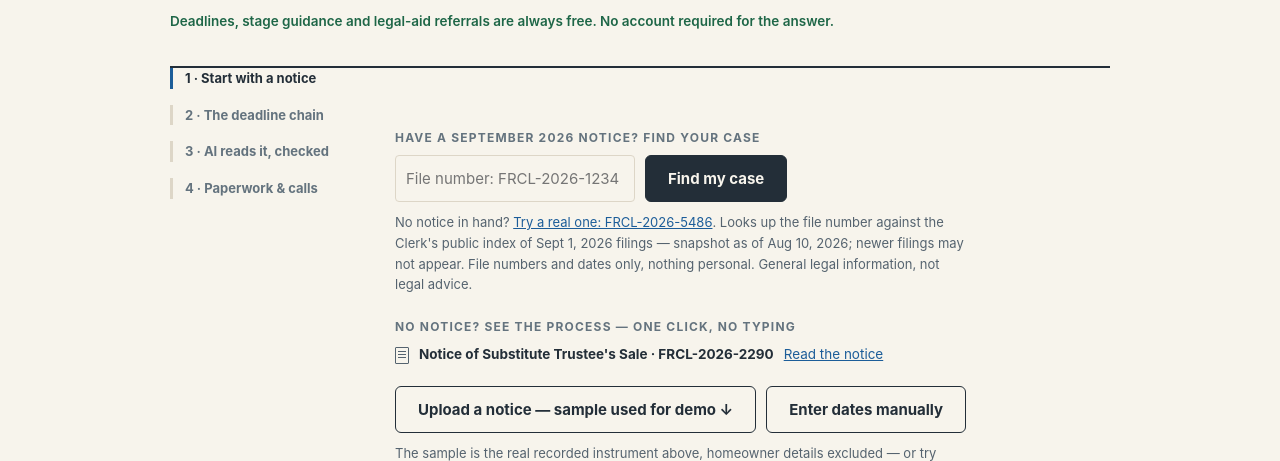
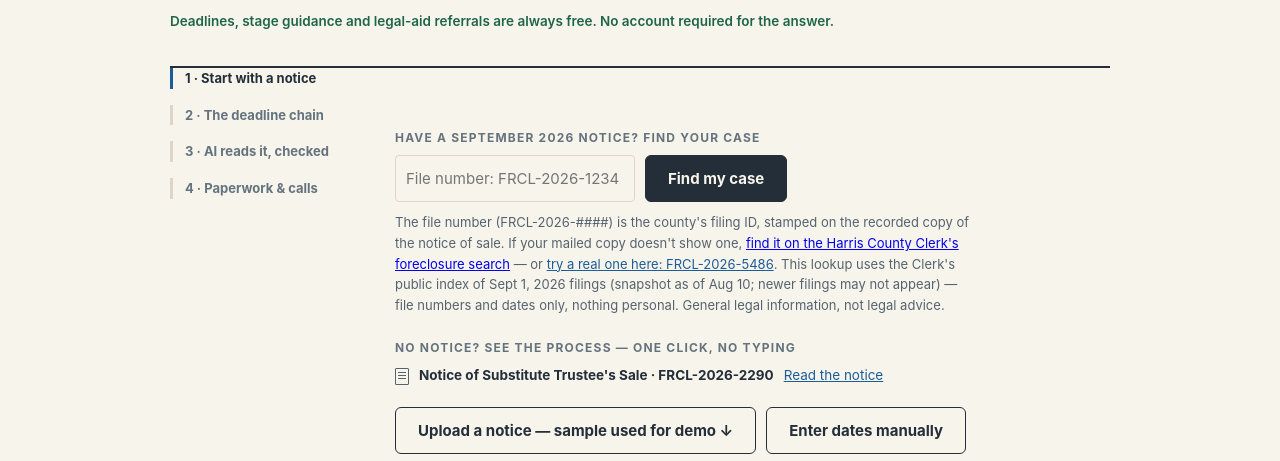
Before and after one commit to tbrown034/foreclosure-navigator, a website built with Vite: page index.html in a window 1280 px wide. Shown: the part 321-782 px from the top of the page. Built offline with nearby package versions, Linux system fonts and the light colour scheme.

Commit message:
Say where the file number comes from (Clerk stamp on the recorded copy, with the search link as fallback)

```diff
--- a/index.html
+++ b/index.html
@@ -41,7 +41,7 @@
         <input type="text" id="caseNumber" class="text-input" style="max-width:240px" placeholder="File number: FRCL-2026-1234" aria-label="File number from your notice" />
         <button type="button" class="abtn primary big" id="findCaseBtn">Find my case</button>
       </div>
-      <p class="quiet-alts">No notice in hand? <button type="button" class="linklike" id="tryRealCase">Try a real one: FRCL-2026-5486</button>. Looks up the file number against the Clerk's public index of Sept 1, 2026 filings — snapshot as of Aug 10, 2026; newer filings may not appear. File numbers and dates only, nothing personal. General legal information, not legal advice.</p>
+      <p class="quiet-alts">The file number (FRCL-2026-####) is the county's filing ID, stamped on the recorded copy of the notice of sale. If your mailed copy doesn't show one, <a href="https://cclerk.hctx.net/applications/websearch/FRCL_R.aspx" target="_blank" rel="noopener">find it on the Harris County Clerk's foreclosure search</a> — or <button type="button" class="linklike" id="tryRealCase">try a real one here: FRCL-2026-5486</button>. This lookup uses the Clerk's public index of Sept 1, 2026 filings (snapshot as of Aug 10; newer filings may not appear) — file numbers and dates only, nothing personal. General legal information, not legal advice.</p>
       <div id="lookupResult" hidden style="margin:10px 0 0"></div>
       <div id="savedCase" hidden style="margin:12px 0 0;border-left:3px solid var(--ok);padding:2px 0 2px 14px"></div>
 
```
